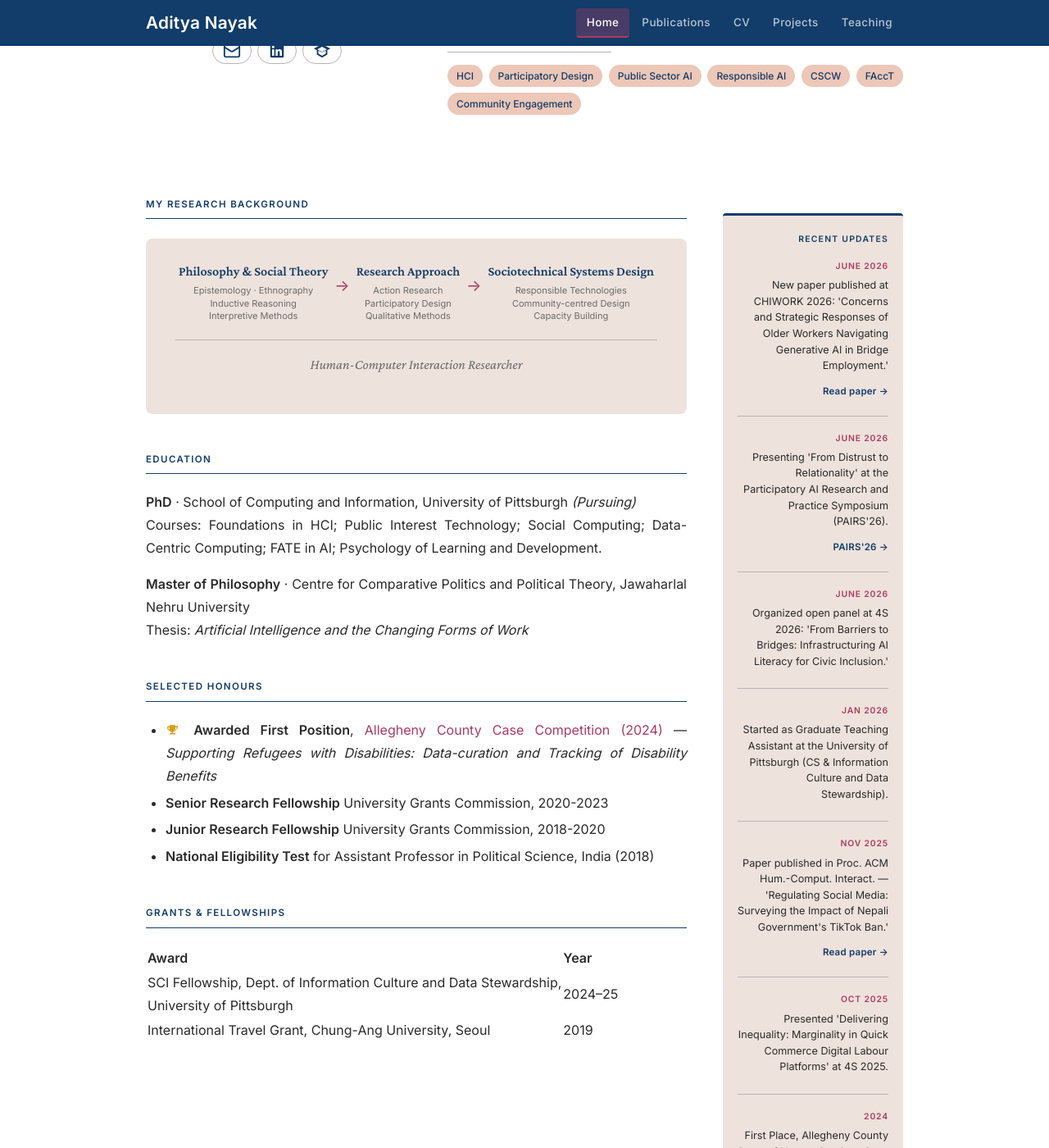
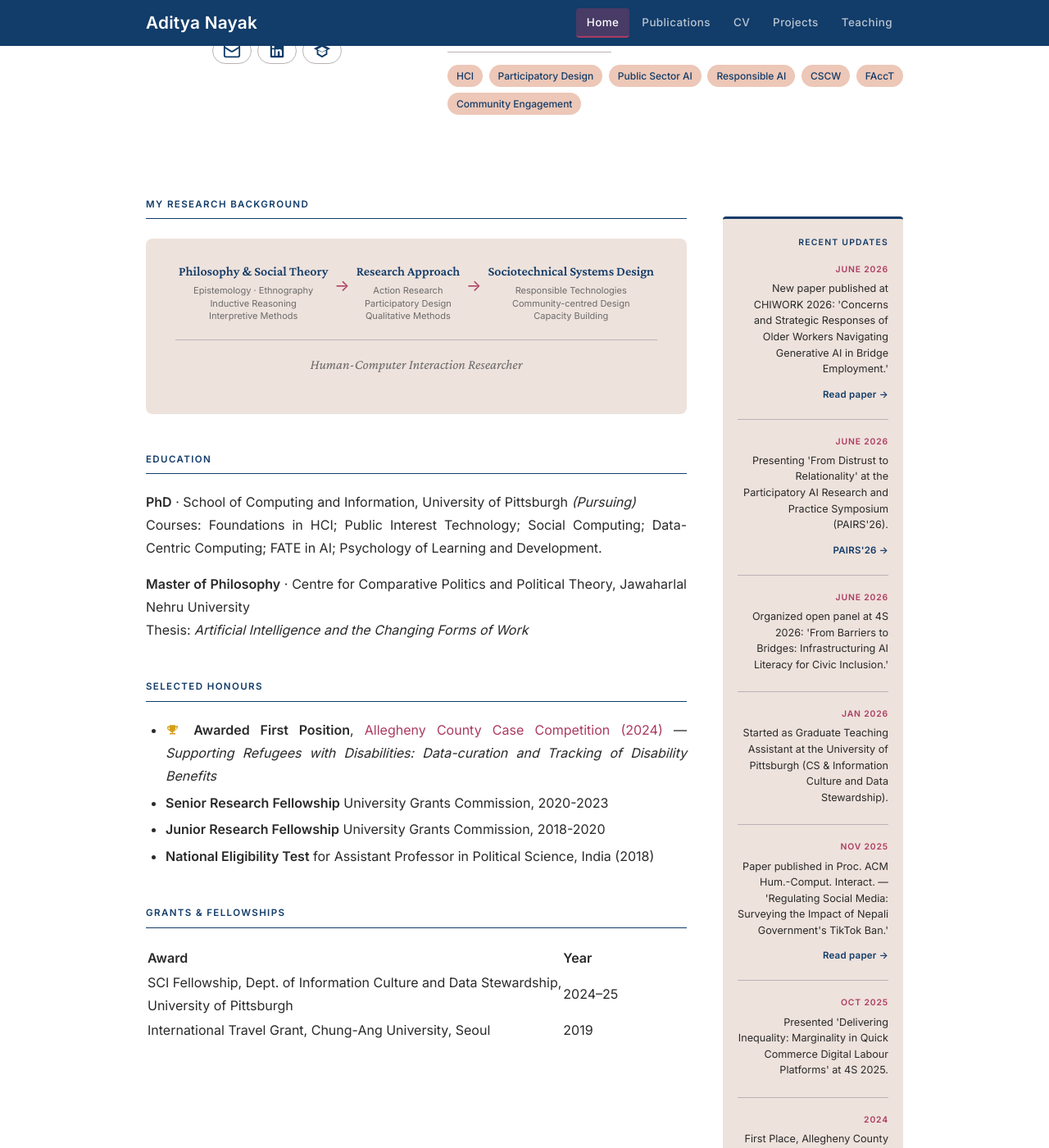
Before and after one commit to adityanayak-info/adityanayak-info.github.io, a Jekyll site: the page built from index.md, in a window 1280 px wide and 1400 px high, scrolled down 467 px. Shown: the whole window at 82% size. Built offline with Jekyll 4.4.1, drawn with Linux system fonts in a browser that asks for light colours.

Commit message:
Update style.css

```diff
--- a/assets/css/style.css
+++ b/assets/css/style.css
@@ -133,7 +133,7 @@
   padding: 22px 18px;
   border-top: 3px solid var(--navy);
   text-align: right; /* add this */
-  margin-top: 66px;  /* adjust this value until it aligns */
+  margin-top: 70px;  /* adjust this value until it aligns */
 
 }
 
```
